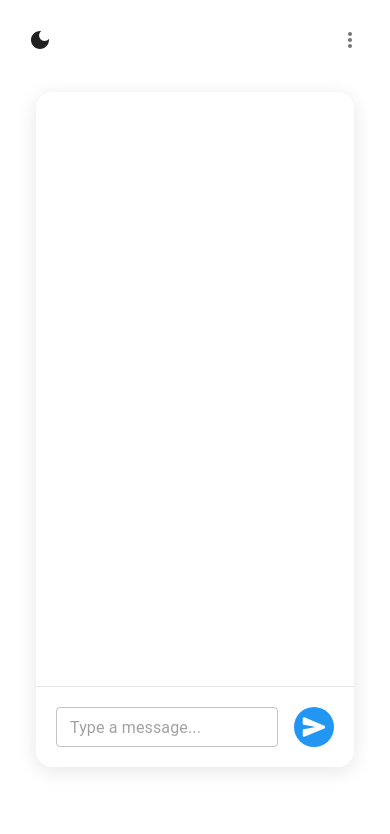
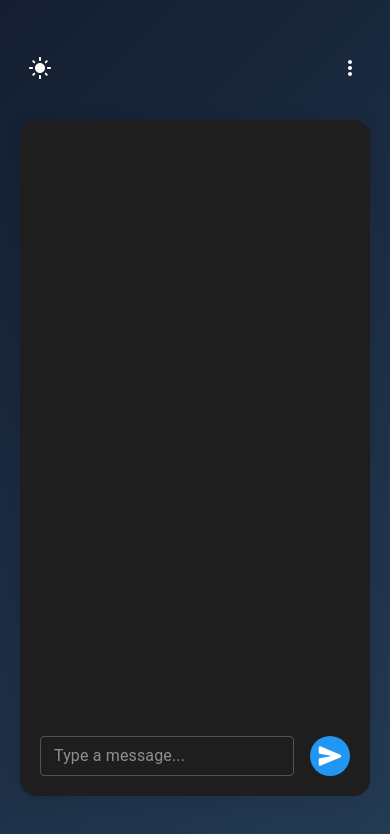
Before and after one commit to andranik-agamalian/socraticAi, a React (Vite) app in the folder client/: page / in a window 390 px wide. Shown: the top 834 px of the page. Built offline with nearby package versions, Linux system fonts and the light colour scheme.

Commit message:
finished updating the UI for mobile dark mode

```diff
--- a/client/src/App.styles.css
+++ b/client/src/App.styles.css
@@ -1,10 +1,13 @@
-ul {
+ul, ol {
     padding-inline-start: 20px;
 }
 
 /* Media query for mobile devices */
 @media (max-width: 768px) {
-    body, p, ul {
+    body, p, ul, li {
         font-size: 0.8rem;
     }
+    h3 {
+        font-size: 1.1rem;
+    }
 }
--- a/client/src/App.tsx
+++ b/client/src/App.tsx
@@ -1,6 +1,6 @@
 import { useState } from 'react';
 import { v4 as uuidv4 } from 'uuid';
-import { ThemeProvider } from '@mui/material/styles';
+import { ThemeProvider, useTheme } from '@mui/material/styles';
 import CssBaseline from '@mui/material/CssBaseline';
 import { lightTheme, darkTheme } from './components/createTheme';
 
@@ -29,7 +29,7 @@ const getSessionId = (): string => {
 const sessionId = getSessionId();
 
 function App() {
-  const [isDarkMode, setIsDarkMode] = useState(false);
+  const [isDarkMode, setIsDarkMode] = useState(true);
 
   // Toggle between light/dark mode
   const toggleDarkMode = () => {
@@ -39,7 +39,8 @@ function App() {
   return (
     <ThemeProvider theme={isDarkMode ? darkTheme : lightTheme}>
       <CssBaseline />
-      <div style={{  margin: '20px', position: 'relative' }}>
+      <GradientBackground>
+      <div style={{ width: "100%",  margin: '20px', position: 'relative' }}>
         {/* Icon Button to Toggle Dark/Light Mode */}
         <IconButton onClick={toggleDarkMode} color="inherit">
           {isDarkMode ? <LightModeIcon /> : <DarkModeIcon />}
@@ -47,8 +48,31 @@ function App() {
         <OpenSummary sessionId={sessionId}/>
         <ChatUI sessionId={sessionId} />
       </div>
+      </GradientBackground>
     </ThemeProvider>
   );
 }
 
+// Gradient Background Wrapper
+const GradientBackground = ({ children }: { children: React.ReactNode }) => {
+  const theme = useTheme(); // Access the current theme
+
+  return (
+    <div
+      style={{
+        minHeight: '100vh',
+        display: 'flex',
+        flexDirection: 'column',
+        justifyContent: 'center',
+        alignItems: 'center',
+        background: theme.palette.gradient.background, // Use the gradient from the theme
+        color: theme.palette.text.primary, // Ensure text is readable
+        padding: '20px',
+      }}
+    >
+      {children}
+    </div>
+  );
+};
+
 export default App;
--- a/client/src/components/ChatUI.styles.ts
+++ b/client/src/components/ChatUI.styles.ts
@@ -10,6 +10,7 @@ export const ChatContainer = styled(Paper)(({ theme }) => ({
   borderRadius: 16,
   overflow: 'hidden',
   boxShadow: '0 4px 20px rgba(0, 0, 0, 0.1)',
+  backgroundColor: theme.palette.background.paper, // Match the theme's paper background
 }));
 
 export const MessagesContainer = styled(Box)({
@@ -33,6 +34,7 @@ export const MessageBubble = styled(Box, {
 })<{ isUser: boolean }>(({ isUser }) => ({
   display: 'flex',
   alignItems: 'flex-start',
+  "flex-wrap": "wrap",
   marginBottom: '16px',
   flexDirection: isUser ? 'row-reverse' : 'row',
 }));
@@ -42,11 +44,14 @@ export const MessageContent = styled(Paper, {
 })<{ isUser: boolean }>(({ isUser }) => ({
   padding: '12px 16px',
   borderRadius: '16px',
-  maxWidth: '70%',
+  maxWidth: '100%',
+  width: "100%",
   marginLeft: isUser ? 0 : '12px',
   marginRight: isUser ? '12px' : 0,
-  backgroundColor: isUser ? '#2196f3' : '#f5f5f5',
-  color: isUser ? '#fff' : '#000',
+  background: isUser
+  ? 'linear-gradient(to right, #294BA5, #1e1e1e)' // Gradient for user messages
+  : 'linear-gradient(to right, #1e1e1e, #412E7C)',
+  color: isUser ? '#fff' : '#fff',
   transition: 'all 0.2s ease-in-out',
   '&:hover': {
     transform: 'scale(1.02)',
--- a/client/src/components/chatpage.tsx
+++ b/client/src/components/chatpage.tsx
@@ -4,7 +4,6 @@ import { createCurrentTimestamp } from "../utils";
 import { useOpenAI } from "../hooks/useOpenAI";
 import { v4 as uuidv4 } from "uuid";
 import { ChatUIProps, Message } from '../utils/chatTypes';
-import OpenSummary from './summary/summary';
 import { TextField, IconButton, Typography, Avatar, Stack, Container} from "@mui/material";
 import { IoSend } from "react-icons/io5";
 import {
@@ -69,7 +68,6 @@ const ChatUI: React.FC<ChatUIProps> = ({ sessionId }) => {
     }
   };
 
-
   const handleKeyPress = (e: React.KeyboardEvent) => {
     if (e.key === "Enter" && !e.shiftKey) {
       e.preventDefault();
@@ -79,7 +77,7 @@ const ChatUI: React.FC<ChatUIProps> = ({ sessionId }) => {
 
   return (
     <div>
-      <Container maxWidth="md" sx={{ mt: 4 }}>
+      <Container maxWidth="lg" sx={{ mt: 4, paddingLeft: 0, paddingRight: 0, }}>
         <ChatContainer>
           <MessagesContainer>
             {messages.map((message) => (
@@ -126,6 +124,7 @@ const ChatUI: React.FC<ChatUIProps> = ({ sessionId }) => {
                   backgroundColor: "#2196f3",
                   color: "#fff",
                   "&:hover": { backgroundColor: "#1976d2" },
+                  "max-height": "40px",
                 }}
               >
                 <IoSend />
--- a/client/src/components/createTheme.tsx
+++ b/client/src/components/createTheme.tsx
@@ -1,14 +1,45 @@
 import { createTheme } from '@mui/material/styles';
 
+// Extend the Palette interface to include a gradient property
+declare module '@mui/material/styles' {
+  interface Palette {
+    gradient: {
+      background: string;
+    };
+  }
+  interface PaletteOptions {
+    gradient?: {
+      background: string;
+    };
+  }
+}
+
+// Light theme with gradients
 const lightTheme = createTheme({
   palette: {
     mode: 'light',
+    primary: {
+      main: '#2953A6',
+    },
+    background: {
+      paper: '#cccccc',
+    },
+    gradient: {
+      background: 'linear-gradient(135deg, #1E2D59, #442975)',
+    },
   },
 });
 
+// Dark theme with gradients
 const darkTheme = createTheme({
   palette: {
     mode: 'dark',
+    primary: {
+      main: '#2196f3',
+    },
+    gradient: {
+      background: 'linear-gradient(135deg, #141E30, #243B55)',
+    },
   },
 });
 
```
